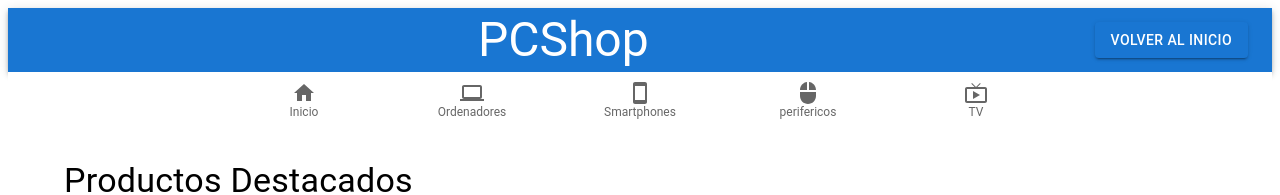
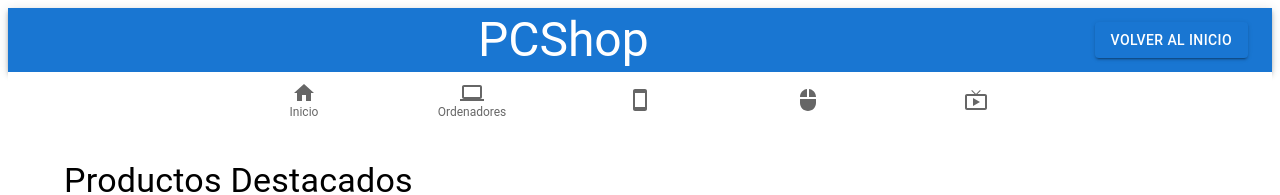
Before and after one commit to sferns08/PCShop, a React (Create React App) app in the folder frontend/: page /home in a window 1280 px wide. Shown: the top 195 px of the page. Built offline with nearby package versions, Linux system fonts and the light colour scheme.

Commit message:
Reducidas las paginas de productos a una sola

```diff
--- a/frontend/src/components/menuSuperior.js
+++ b/frontend/src/components/menuSuperior.js
@@ -13,10 +13,10 @@ export default function MenuSuperior() {
   return (
     <BottomNavigation showLabels value={value} onChange={(event, newValue) => { setValue(newValue);}}>
       <BottomNavigationAction href="/home" label="Inicio" value="Inicio" icon={<HomeIcon />} />
-      <BottomNavigationAction href="/ordenadores" label="Ordenadores" icon={<ComputerIcon />} />
-      <BottomNavigationAction href="/smartphones" label="Smartphones" icon={<SmartphoneIcon />} />
-      <BottomNavigationAction href="/perifericos" label="perifericos" icon={<MouseIcon />} />
-      <BottomNavigationAction href="/televisores" label="TV" icon={<LiveTvIcon />} />
+      <BottomNavigationAction href="/productos" label="Ordenadores" icon={<ComputerIcon />} />
+      <BottomNavigationAction href="/productos" icon={<SmartphoneIcon />} />
+      <BottomNavigationAction href="/productos" icon={<MouseIcon />} />
+      <BottomNavigationAction href="/productos" icon={<LiveTvIcon />} />
     </BottomNavigation>
   );
 }
```
